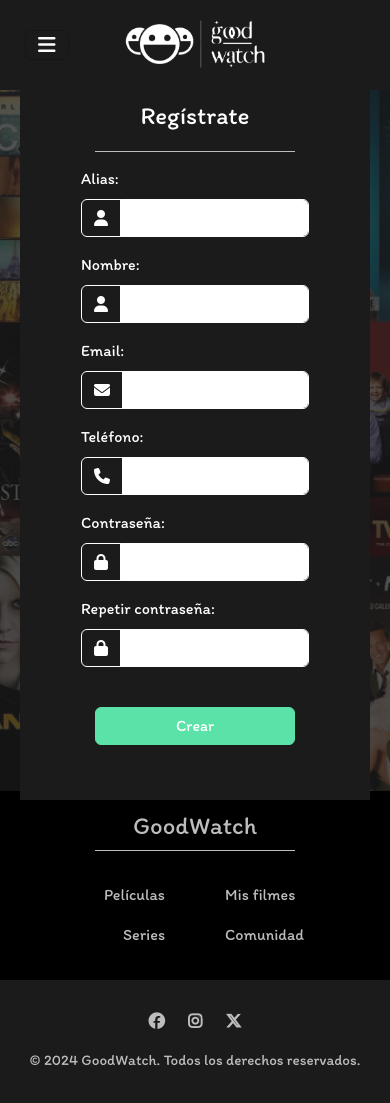
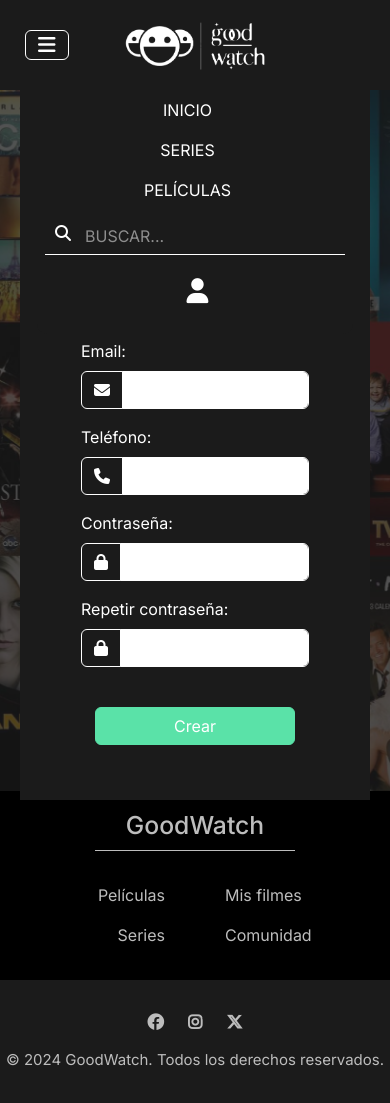
Before and after one commit to AdrianBalandran/ProyectoFinalLBD, a PHP site: page /php/registro.php in a window 390 px wide, after a click that opens the changed part. Run offline with PHP 8.4, Linux system fonts and the light colour scheme; some libraries are stand-ins or nearby versions.

Commit message:
Encabezado Responsive
- Ya está el responsive y se arreglaron algunos errores.

```diff
--- a/css/encabezado.css
+++ b/css/encabezado.css
@@ -2,6 +2,7 @@
     font-optical-sizing: auto;
     font-style: normal;
 }
+
 header {
     font-family: "Inter", sans-serif;
 }
@@ -12,27 +13,16 @@ header {
     height: 90px !important;
     padding: 0 25px !important;
     z-index: 10000;
-    transition: background-color 0.5s ease, height 0.3s ease; /* Transición de fondo y altura */
+    transition: background-color 0.5s ease, height 0.3s ease;
 }
 
-/* Logo fijo y centrado */
 .navbar-brand {
-    position: fixed; /* Fija el logo */
-    top: 10px; /* Ajusta la distancia desde la parte superior */
+    position: relative;
     left: 50%;
-    transform: translateX(-50%); /* Centra el logo */
-    z-index: 10; /* Asegura que el logo esté sobre otros elementos */
+    transform: translateX(-50%);
+    z-index: 10;
 }
 
-/* Navbar Toggler fijo a la izquierda */
-.navbar-toggler {
-    position: fixed; /* Fija el botón de hamburguesa */
-    top: 15px; /* Ajusta la distancia desde la parte superior */
-    left: 25px; /* Posiciona el botón en la esquina superior izquierda */
-    z-index: 20; /* Asegura que el botón esté sobre el menú */
-}
-
-/* Enlaces de navegación */
 .navbar .nav-link {
     color: #ffffff;
     margin-right: 15px;
@@ -100,34 +90,46 @@ header {
     pointer-events: none;
 }
 
-/* Animación al abrir el navbar-collapse */
 .navbar-collapse {
-    transition: background-color 0.5s ease; /* Efecto de transición suave para el fondo */
+    transition: background-color 0.5s ease;
 }
 
-/* Cambiar fondo cuando el navbar-collapse está abierto */
 .navbar-collapse.show {
-    background-color: #1B1B1B !important; /* El mismo color que el navbar, puede cambiarse */
-    opacity: 1; /* Asegura que el fondo sea completamente visible */
+    background-color: #1B1B1B !important;
+    opacity: 1;
 }
 
 /* Media query para pantallas pequeñas */
 @media (max-width: 991px) {
     .navbar-collapse {
-        margin-top: 90px; /* Ajusta según el alto del logo */
         text-align: center;
-        opacity: 0; /* Inicialmente oculto */
+        opacity: 0;
+        border-radius: 0px 0px 10px 10px;
+    }
+
+    .navbar-toggler {
+        position: absolute;
+        top: 30px;
+        left: 25px;
+        border-color: #ffffff !important;
+    }
+
+    .navbar-collapse.show {
+        opacity: 1;
+    }
+
+    .navbar-brand {
+        position: absolute;
+        top: 12px;
+        left: 50%;
+        transform: translateX(-50%);
+        z-index: 10;
+    }
+
+    #navbarNav {
+        margin-top: 90px;
         padding-bottom: 20px;
     }
 
-    /* En pantallas pequeñas, el botón del navbar-toggler sigue estando en su posición */
-    .navbar-toggler {
-        top: 30px; /* Mantiene el botón en la parte superior, ajusta si es necesario */
-        left: 25px; /* Lo coloca en la esquina superior izquierda */
-    }
 
-    /* Al abrir el menú, hacemos visible la barra de navegación */
-    .navbar-collapse.show {
-        opacity: 1; /* Aparece con una animación */
-    }
 }
--- a/css/footer.css
+++ b/css/footer.css
@@ -5,7 +5,7 @@
     /* font-family: "Itim", cursive; */
 
 .footer{
-    font-family: "Itim", cursive;
+    font-family: "Inter", sans-serif;
     color: rgb(189, 189, 189);
     width: 100%;
     /* background-color: #69ACC2; */
--- a/css/styleLog.css
+++ b/css/styleLog.css
@@ -1,6 +1,11 @@
 *{
   padding: 0px;
   margin: 0px;
+}
+
+html, body {
+  position: relative;
+  z-index: 1;
 }
 
 main{
@@ -9,13 +14,18 @@ main{
   max-width: fit-content;
   margin-left: auto;
   margin-right: auto;
-  font-family: "Itim", cursive;
+  font-family: "Inter", sans-serif;
   color: #FFFFFF;
 }
 
 .MainRegistro, .MainLogin, main{
   /*background-color:rgb(189, 189, 189);*/
   z-index: 10000;
+}
+
+.background, .form, .div_Registro {
+  position: relative;
+  z-index: 1;
 }
 
 .div_Registro .form-control, .div_Registro .input-group-text {
@@ -85,7 +95,7 @@ main{
 }
 
 
-fa-solid, .fas {
+.fa-solid, .fas {
   font-weight: 900;
 }
 
@@ -144,6 +154,10 @@ fa-solid, .fas {
   background: #1b1b1bc0;
 }
 
+.swal2-container-custom {
+  z-index: 1050 !important;
+}
+
 @media (max-width: 600px) {
   .div_Registro{
     width: 350px;
--- a/encabezado.php
+++ b/encabezado.php
@@ -23,7 +23,7 @@
                     <i class="fa-solid fa-bars" style="color: #ffffff;"></i>
                 </button>
 
-                <!-- Logo centrado y estático -->
+                <!-- Logo -->
                 <a class="navbar-brand mx-auto" href="#"><img src="../ProyectoFinalLBD/imagenes/LogoFinal.png" alt="No Disponible" width="150px" height="auto"></a>
 
                 <!-- Menú colapsable -->
--- a/index.php
+++ b/index.php
@@ -71,12 +71,11 @@
                             <h3><?php echo $fila['NOMBRE']; ?></h3>
                             <p>Calificación: <?php echo $fila['CALIFICACION_PROMEDIO']; ?> ⭐</p>
                         </div>
-                        <a href="info.php?id=<?php echo $fila['ID_FILME']; ?>" class="ver-mas">Ver más</a>
                     </div>
                     <?php
                 }
             } else {
-                echo "<p>No hay películas con calificación mayor a 9.</p>";
+                echo "<p style='color: #656565;'>No hay películas con calificación mayor a 9.</p>";
             }
 
             $conexion->close();
--- a/php/Registro.php
+++ b/php/Registro.php
@@ -1,7 +1,4 @@
 
-<?php
-    session_start();
-?>
 <!DOCTYPE html>
 <html lang="en">
 
@@ -14,6 +11,7 @@
     <title>Info</title>
 
     <link rel="stylesheet" href="../css/styleLog.css">
+    <link rel="stylesheet" href="../css/encabezado.css">
     <link href="https://cdn.jsdelivr.net/npm/bootstrap@5.0.2/dist/css/bootstrap.min.css" rel="stylesheet" integrity="sha384-EVSTQN3/azprG1Anm3QDgpJLIm9Nao0Yz1ztcQTwFspd3yD65VohhpuuCOmLASjC" crossorigin="anonymous">
     <script src="https://kit.fontawesome.com/ea44ba5a78.js" crossorigin="anonymous"></script>
     <link href="https://fonts.googleapis.com/css2?family=Itim&family=Lato:ital,wght@0,100;0,300;0,400;0,700;0,900;1,100;1,300;1,400;1,700;1,900&display=swap" rel="stylesheet">
@@ -103,7 +101,6 @@
 ?>
 
 <?php
-session_start();
 if(isset($_SESSION['repetido'])){
     ?><script>
         swal.fire({
--- a/php/login.php
+++ b/php/login.php
@@ -10,12 +10,13 @@
     <title>Iniciar Sesión | GoodWatch</title>
 
     <link rel="stylesheet" href="../css/styleLog.css">
+    <link rel="stylesheet" href="../css/encabezado.css">
     <link href="https://cdn.jsdelivr.net/npm/bootstrap@5.0.2/dist/css/bootstrap.min.css" rel="stylesheet" integrity="sha384-EVSTQN3/azprG1Anm3QDgpJLIm9Nao0Yz1ztcQTwFspd3yD65VohhpuuCOmLASjC" crossorigin="anonymous">
     <script src="https://kit.fontawesome.com/ea44ba5a78.js" crossorigin="anonymous"></script>
     <link href="https://fonts.googleapis.com/css2?family=Itim&family=Lato:ital,wght@0,100;0,300;0,400;0,700;0,900;1,100;1,300;1,400;1,700;1,900&display=swap" rel="stylesheet">
     <script src="https://cdn.jsdelivr.net/npm/sweetalert2@11"></script>
 
-</>
+</head>
 <body>
     <header>
         <?php
```
